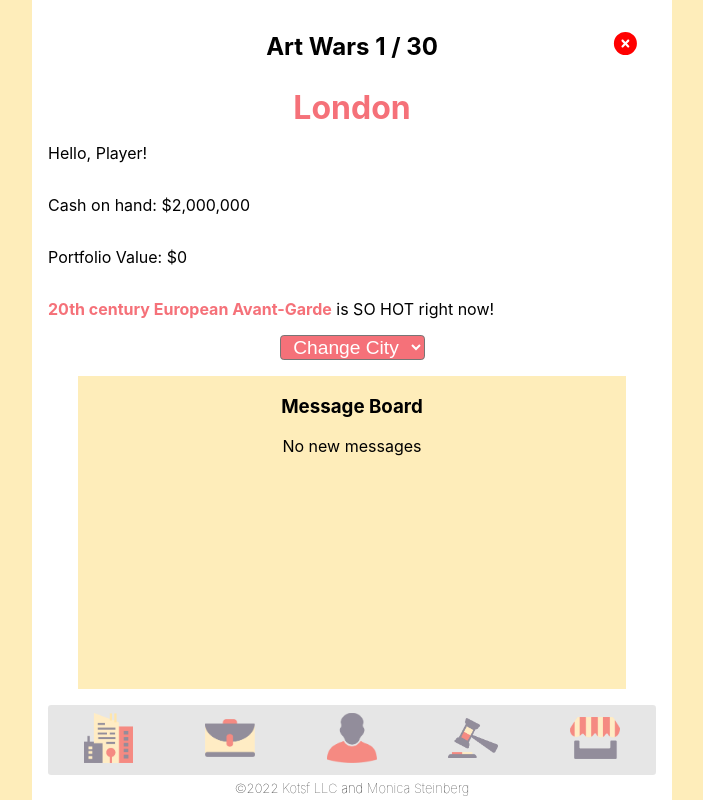
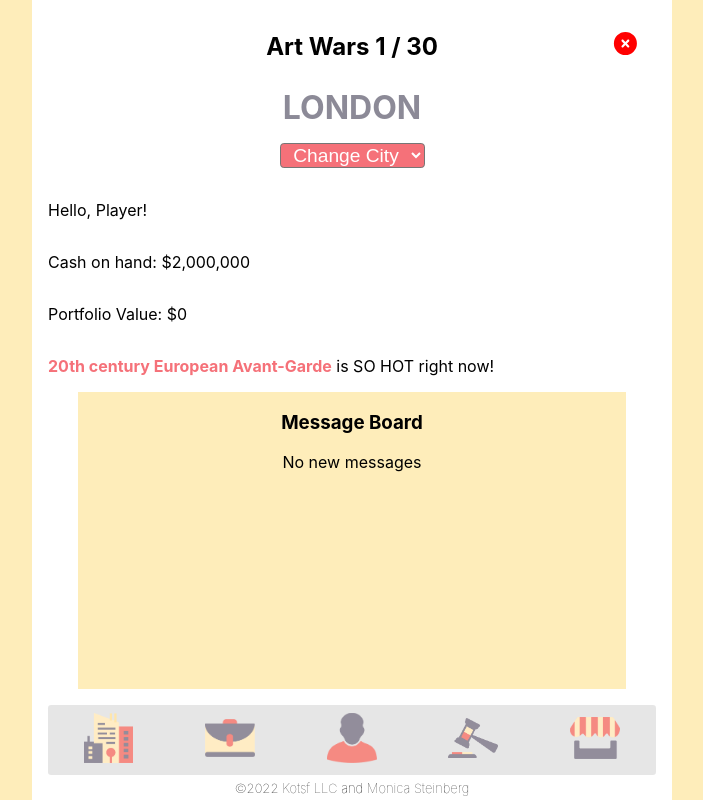
Before and after one commit to ggetzie/artwars_web, a React (Create React App) app: page /game/city in a window 1280 px wide. Shown: the whole page, without its empty margins (288-991 px from the left). Built offline with nearby package versions, Linux system fonts and the light colour scheme.

Commit message:
revise city layout

```diff
--- a/src/screens/game/City.tsx
+++ b/src/screens/game/City.tsx
@@ -30,18 +30,12 @@ const City = () => {
   const onValueChange = (e: ChangeEvent<HTMLSelectElement>) => {
     dispatch(setCity(e.target.value as CityName));
     dispatch(processTurn());
+    e.target.value = "";
   };
 
   return (
     <div className="city-main">
       <h2 className="city-heading">{city}</h2>
-      <p>Hello, {player}!</p>
-      <p>Cash on hand: ${balance.toLocaleString()}</p>
-      <p>Portfolio Value: ${totalValue.toLocaleString()}</p>
-      <p>
-        <span className="hot">{hot}</span> is SO HOT right now!
-      </p>
-
       {turn < maxTurns && (
         <div className="city-select-container">
           <Dropdown
@@ -56,6 +50,13 @@ const City = () => {
           />
         </div>
       )}
+      <p>Hello, {player}!</p>
+      <p>Cash on hand: ${balance.toLocaleString()}</p>
+      <p>Portfolio Value: ${totalValue.toLocaleString()}</p>
+      <p>
+        <span className="hot">{hot}</span> is SO HOT right now!
+      </p>
+
       <div className="message-board">
         <h3>Message Board</h3>
         <ul className="message-list">
--- a/src/styles/App.css
+++ b/src/styles/App.css
@@ -286,8 +286,9 @@ div#main-menu {
 .city-heading {
   text-align: center;
   font-size: 2em;
-  color: #f57179;
-  margin: 0;
+  color: #8c8a97;
+  text-transform: uppercase;
+  margin: 0 0 1rem 0;
 }
 
 .city-select {
```
